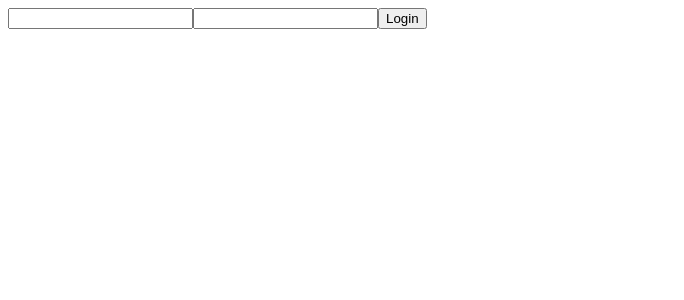
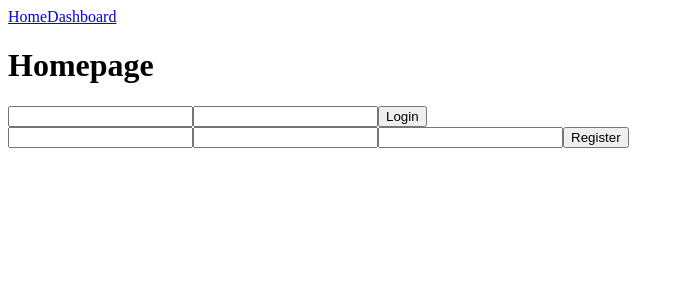
Before and after one commit to bmai53/budget-tracker, a React (Create React App) app: page / in a window 1280 px wide. Shown: the top 300 px of the page, without its empty margins (0-684 px from the left). Built offline with nearby package versions, Linux system fonts and the light colour scheme.

Commit message:
feat: working react router

```diff
--- a/package.json
+++ b/package.json
@@ -1,5 +1,6 @@
 {
   "name": "budget-tracker",
+  "homepage": "https://bmai53.github.io/budget-tracker",
   "version": "0.1.0",
   "private": true,
   "dependencies": {
@@ -16,7 +17,9 @@
     "start": "react-scripts start",
     "build": "react-scripts build",
     "test": "react-scripts test",
-    "eject": "react-scripts eject"
+    "eject": "react-scripts eject",
+    "predeploy": "npm run build",
+    "deploy": "gh-pages -d build"
   },
   "eslintConfig": {
     "extends": "react-app"
--- a/src/App.js
+++ b/src/App.js
@@ -1,50 +1,13 @@
-import React, { useState, useEffect } from 'react'
-import axios from 'axios'
+import React from 'react'
+import { Switch, Route, Redirect } from "react-router-dom"
+import Home from './views/Home'
+import Dashboard from './views/Dashboard'
 
-function App() {
-
-  const [email, setEmail] = useState('')
-  const [password, setPassword] = useState('')
-
-  const handleChange = (event) => {
-    const { name, value } = event.target
-    if (name === 'email') setEmail(value)
-    if (name === 'password') setPassword(value)
-  }
-
-  const handleLogin = (event) => {
-    event.preventDefault()
-
-    axios.post(process.env.REACT_APP_BACKEND_URL + 'auth/login', {
-      email: email,
-      password: password
-    })
-      .then((response) => {
-        console.log(response)
-      })
-  }
-
+export default () => {
   return (
-    <div>
-      <form>
-        <input
-          type='text'
-          name='email'
-          value={email}
-          onChange={handleChange}
-        />
-
-        <input
-          type='password'
-          name='password'
-          value={password}
-          onChange={handleChange}
-        />
-
-        <button onClick={handleLogin}>Login</button>
-      </form>
-    </div>
+    <Switch>
+      <Route exact path="/" render={() => <Home />} />
+      <Route path="/dashboard" render={() => <Dashboard />} />
+    </Switch>
   )
 }
-
-export default App;
--- a/src/index.js
+++ b/src/index.js
@@ -1,11 +1,11 @@
 import React from 'react';
 import ReactDOM from 'react-dom';
 import App from './App';
-import { BrowserRouter } from 'react-router-dom'
+import { HashRouter as Router } from 'react-router-dom'
 
 ReactDOM.render(
-  <BrowserRouter>
+  <Router>
     <App />
-  </BrowserRouter>,
+  </Router>,
   document.getElementById('root')
 );
--- a/src/views/Components/Login.js
+++ b/src/views/Components/Login.js
@@ -1,4 +1,4 @@
-import React, { useState, useEffect } from 'react'
+import React, { useState } from 'react'
 import axios from 'axios'
 
 export default () => {
@@ -25,14 +25,14 @@ export default () => {
                     type='text'
                     name='email'
                     value={email}
-                    onChange={setEmail(event.target.value)}
+                    onChange={(event) => { setEmail(event.target.value) }}
                 />
 
                 <input
                     type='password'
                     name='password'
                     value={password}
-                    onChange={setPassword(event.target.value)}
+                    onChange={(event) => { setPassword(event.target.value) }}
                 />
 
                 <button onClick={handleLogin}>Login</button>
--- /dev/null
+++ b/src/views/Components/Nav.js
@@ -0,0 +1,11 @@
+import React from 'react'
+import { NavLink } from 'react-router-dom'
+
+export default () => {
+    return (
+        <>
+            <NavLink to='/' exact>Home</NavLink>
+            <NavLink to='/dashboard'>Dashboard</NavLink>
+        </>
+    )
+}
--- a/src/views/Components/Register.js
+++ b/src/views/Components/Register.js
@@ -1,4 +1,4 @@
-import React, { useState, useEffect } from 'react'
+import React, { useState } from 'react'
 import axios from 'axios'
 
 export default () => {
@@ -31,21 +31,21 @@ export default () => {
                     type='text'
                     name='email'
                     value={email}
-                    onChange={setEmail(event.target.value)}
+                    onChange={(event) => { setEmail(event.target.value) }}
                 />
 
                 <input
                     type='password'
                     name='password'
                     value={password}
-                    onChange={setPassword(event.target.value)}
+                    onChange={(event) => { setPassword(event.target.value) }}
                 />
 
                 <input
                     type='password'
                     name='password'
                     value={confirmPassword}
-                    onChange={setConfirmPassword(event.target.value)}
+                    onChange={(event) => { setConfirmPassword(event.target.value) }}
                 />
 
                 <button onClick={handleRegister}>Register</button>
--- a/src/views/Dashboard.js
+++ b/src/views/Dashboard.js
@@ -1,7 +1,10 @@
 import React, { useState, useEffect } from 'react'
-
+import Nav from './Components/Nav'
 export default () => {
     return (
-        <h1>Dashboard</h1>
+        <>
+            <Nav />
+            <h1>Dashboard</h1>
+        </>
     )
 }
--- a/src/views/Home.js
+++ b/src/views/Home.js
@@ -1,13 +1,16 @@
-import React, { useState, useEffect } from 'react'
+import React from 'react'
 import Login from './Components/Login'
 import Register from './Components/Register'
+import Nav from './Components/Nav'
 
 export default () => {
     return (
         <>
+            <Nav />
             <h1>Homepage</h1>
             <Login />
             <Register />
+
         </>
     )
 }
```
